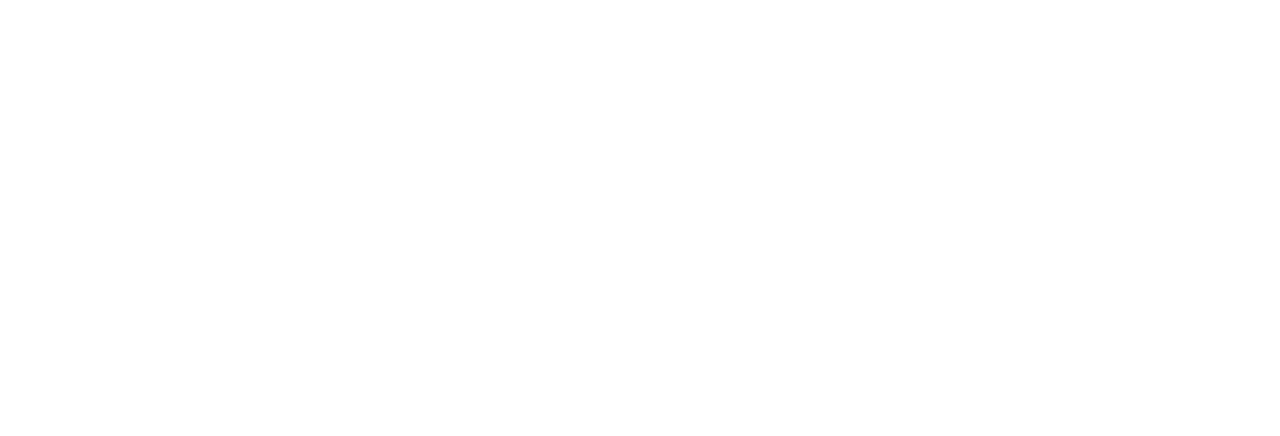
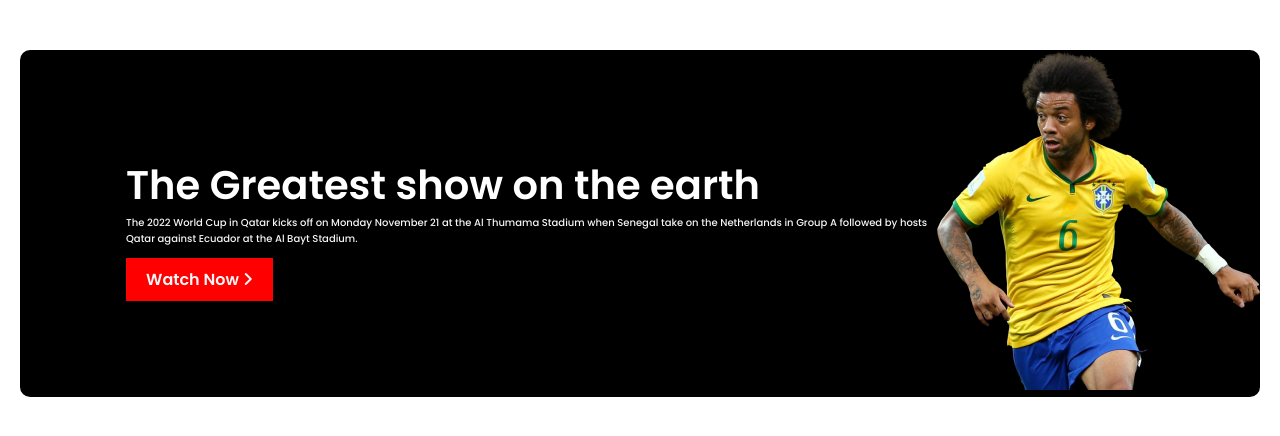
Before and after one commit to SOHELMAHMUD12/world-cup-2022, a plain HTML site: page index.html in a window 1280 px wide. Drawn offline with Linux system fonts and the light colour scheme.

Commit message:
add header

```diff
--- a/index.html
+++ b/index.html
@@ -1,12 +1,58 @@
 <!DOCTYPE html>
 <html lang="en">
+
 <head>
     <meta charset="UTF-8">
     <meta http-equiv="X-UA-Compatible" content="IE=edge">
     <meta name="viewport" content="width=device-width, initial-scale=1.0">
     <title>World Cup-2022</title>
+    <!-- style sheets -->
+    <link rel="stylesheet" href="style.css">
+    <!-- font icon links -->
+    <script src="https://kit.fontawesome.com/722d8b697b.js" crossorigin="anonymous"></script>
 </head>
+
 <body>
+    <!-- start header -->
+    <header>
+        <div class="container">
+            <div  class="banner">
+                <div class="banner-text" >
+                    <h1>The Greatest
+                        show on the
+                        earth</h1>
+                    <p>The 2022 World Cup in Qatar kicks off on Monday November 21 at the Al Thumama Stadium when
+                        Senegal take on the Netherlands in Group A followed by hosts Qatar against Ecuador at the Al
+                        Bayt Stadium.</p>
+                    <a class="btn" href="">Watch Now <i class="fa-solid fa-angle-right"></i></a>
+                </div>
+                <div>
+                    <img src="images/Banner Image.png" alt="">
+                </div>
+            </div>
+        </div>
+    </header>
+<!-- end header -->
+<!-- start footer -->
+<!-- <footer>
+   <div class="footer-all">
+    <div class="footer-text">
+        <h1>Goal</h1>
+       </div>
+        <hr>
+        <div class="goals-menu">
+            <ul>
+                <li>Contact Us </li>
+                <li>Terms of Service </li>
+                <li>Privacy Policy </li>
+                <li>Privacy Settings </li>
+                <li>Goal App</li>
+                <li> Goal Live</li>
+            </ul>
+        </div>
+   </div>
+</footer> -->
+<!-- end footer -->
+</body>
 
-</body>
 </html>
--- a/style.css
+++ b/style.css
@@ -1,6 +1,73 @@
+/* google fonts */
+@import url('https://fonts.googleapis.com/css2?family=Poppins:wght@500;600&family=Roboto+Slab&display=swap');
+
+body{
+    font-family: 'Poppins', sans-serif;
+}
 /* Common styles */
 *{
     margin: 0;
     padding: 0;
     box-sizing: border-box;
 }
+/* start container */
+.container{
+    width: 1240px;
+    margin: 0 auto;
+}
+/* start banner */
+.banner{
+    background-color:black;
+    border-radius: 10px;
+    margin-top: 50px;
+    display: flex;
+    justify-content:space-between;
+    align-items: center;
+}
+.banner-text h1{
+    font-size: 40px;
+    font-weight: 700;
+    color: white;
+
+}
+.banner-text p{
+    margin-bottom: 10px;
+    font-size: 10px;
+    color: whitesmoke;
+    padding-bottom: 10px;
+}
+.banner-text{
+    padding-left:106px;
+}
+.btn{
+    background-color:red;
+    padding: 10px 20px;
+    font-weight: 700;
+    color: whitesmoke;
+    text-decoration: none;
+}
+/* end banner */
+
+/* start footer */
+footer{
+    width: 1400px;
+    height: 300px;
+    background-color: blueviolet;
+}
+.footer-all{
+    justify-content: center;
+    align-items: center;
+}
+.footer-text h1{
+    justify-content: center;
+    text-align: center;
+}
+.goals-menu ul{
+    display: flex;
+    justify-content: space-around;
+    align-items: center;
+    margin-top: 30px;
+}
+.goals-menu li{
+    list-style: none;
+}
```
Also changed, not shown: images/Banner Image.png (added), images/Blog Image.png (added), images/Chat Icon.png (added), images/Flag.png (added), images/Time Icon.png (added), images/germany Flag.png (added).
